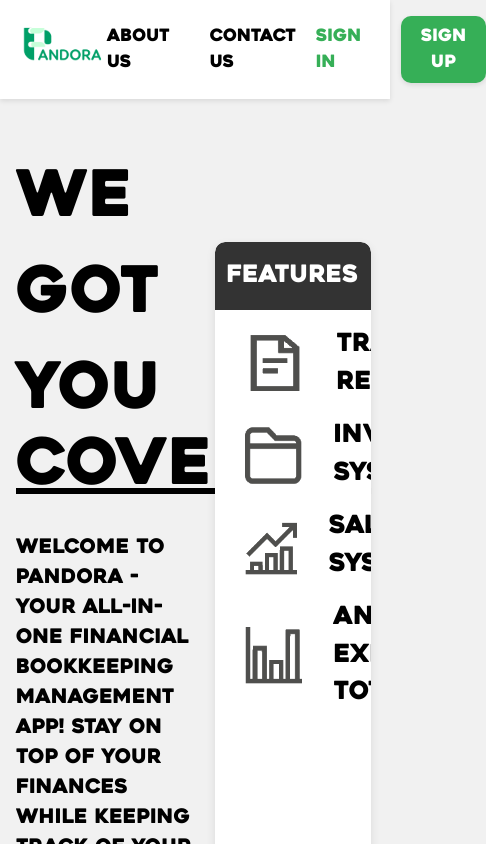
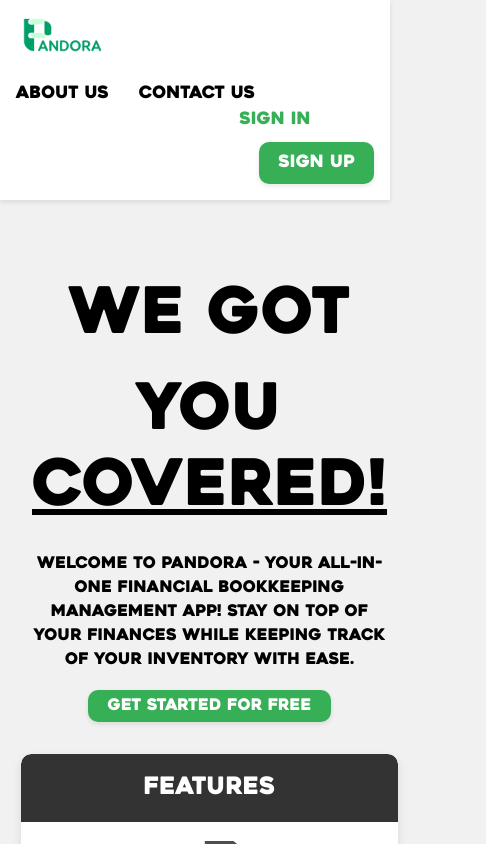
Before and after one commit to MattCania/Pandora, a React (Vite) app in the folder Frontend/: page /landing in a window 390 px wide. Shown: the top 844 px of the page, 486 px wide, since content can reach past the window. Built offline with nearby package versions, Linux system fonts and the light colour scheme.

Commit message:
reactives for some partials

```diff
--- a/Frontend/src/pages/dashboard/dashboard.jsx
+++ b/Frontend/src/pages/dashboard/dashboard.jsx
@@ -1,6 +1,5 @@
-import { useState, useEffect } from "react";
-import styles from './dashboard.module.css'
-import React, { useContext  } from "react";
+import { useContext } from "react";
+import styles from './dashboard.module.css';
 import { SessionContext } from "../home/home";
 import TransactionOverview from "../../components/overviews/homeTransactions";
 import InventoryOverview from "../../components/overviews/homeInventory";
@@ -11,10 +10,9 @@ import GetSession from "../../hooks/GetSession";
 
 function Dashboard() {
     const user = useContext(SessionContext);
-	// const user = GetSession();
 
     if (!user) {
-        return
+        return null;
     }
 
     return (
@@ -25,22 +23,19 @@ function Dashboard() {
             </header>
 
             <section className={styles.firstSection}>
-					<TransactionOverview/>
-					<BudgetOverview/>
+                <TransactionOverview />
+                <BudgetOverview />
             </section>
 
             <section className={styles.secondSection}>
-				<InventoryOverview/>
+                <InventoryOverview />
             </section>
 
             <section className={styles.footerSection}>
-				<Footer/>
-
+                <Footer />
             </section>
         </section>
-	)
-
-
+    );
 }
 
-export default Dashboard
+export default Dashboard;
--- a/Frontend/src/pages/dashboard/dashboard.module.css
+++ b/Frontend/src/pages/dashboard/dashboard.module.css
@@ -1,4 +1,4 @@
-.section{
+.section {
     display: flex;
     flex-direction: column;
     justify-content: flex-start;
@@ -8,7 +8,7 @@
     height: auto;
 }
 
-.welcomeHeader{
+.welcomeHeader {
     display: flex;
     flex-direction: column;
     justify-content: center;
@@ -21,19 +21,19 @@
     box-shadow: 0px 2px 2px var(--textdark);
 }
 
-.welcomeHeader h1{
+.welcomeHeader h1 {
     margin: 0;
     font-size: 1.5em;
     color: var(--textdark);
 }
 
-.welcomeHeader p{
+.welcomeHeader p {
     font-size: 1em;
     margin: 0;
     color: var(--textdark);
 }
 
-.firstSection{
+.firstSection, .secondSection {
     display: flex;
     justify-content: center;
     align-items: center;
@@ -41,18 +41,46 @@
     width: 98%;
     height: auto;
     padding: 4px 0;
+    gap: 1em;
 }
 
-.secondSection{
-	display: flex;
-	justify-content: center;
-	align-items: center;
-	margin: 1em;
-	width: 98%;
-	height: auto;
-}
-
-.footerSection{
+.footerSection {
     height: auto;
     width: 100%;
 }
+
+@media (max-width: 768px) {
+    .welcomeHeader h1 {
+        font-size: 1.2em;
+    }
+
+    .welcomeHeader p {
+        font-size: 0.9em;
+    }
+
+    .firstSection, .secondSection {
+        flex-direction: column;
+        align-items: stretch;
+        gap: 0.5em;
+    }
+}
+
+@media (max-width: 480px) {
+    .welcomeHeader {
+        padding: 0.5em;
+        margin: 0.5em;
+    }
+
+    .welcomeHeader h1 {
+        font-size: 1em;
+    }
+
+    .welcomeHeader p {
+        font-size: 0.8em;
+    }
+
+    .firstSection, .secondSection {
+        gap: 0.3em;
+        margin: 0.5em;
+    }
+}
--- a/Frontend/src/partials/aside/aside.jsx
+++ b/Frontend/src/partials/aside/aside.jsx
@@ -32,7 +32,7 @@ function Aside() {
 
 					<NavLink onClick={linkToggle} to="analytics" className={({ isActive }) => isActive ? `${styles.active}` : ''} ><FontAwesomeIcon icon={faChartLine} />{!displayAside && "Analytics"}</NavLink>
 					<NavLink onClick={linkToggle} to="company" className={({ isActive }) => isActive ? `${styles.active}` : ''} ><FontAwesomeIcon icon={faBuilding} />{!displayAside && "Company"}</NavLink>
-					<NavLink onClick={linkToggle} to="banking" className={({ isActive }) => isActive ? `${styles.active}` : ''} ><FontAwesomeIcon icon={faBank} />{!displayAside && "Banking"}</NavLink>
+					{/*NavLink onClick={linkToggle} to="banking" className={({ isActive }) => isActive ? `${styles.active}` : ''} ><FontAwesomeIcon icon={faBank} />{!displayAside && "Banking"}</NavLink>*/}
 				</div>
 
 				<button className={styles.closeButton} onClick={toggleDisplay}>
--- a/Frontend/src/partials/landing/landing.module.css
+++ b/Frontend/src/partials/landing/landing.module.css
@@ -217,3 +217,110 @@
     object-fit: fill;
 
 }
+
+/* Make navigation responsive */
+@media (max-width: 768px) {
+    .navigation {
+        flex-direction: column;
+        align-items: flex-start;
+    }
+
+    .navigation .logo {
+        margin-bottom: 1rem;
+    }
+
+    .navigation .links {
+        flex-wrap: wrap;
+        gap: 10px;
+    }
+
+    .navigation .logging {
+        flex-direction: column;
+        align-items: flex-start;
+        gap: 10px;
+    }
+}
+
+/* Adjust hero content for smaller screens */
+@media (max-width: 1024px) {
+    .heroContent {
+        grid-template-columns: 1fr;
+    }
+
+    .heroContent .leftContent {
+        margin: 1em 2em;
+        text-align: center;
+    }
+
+    .heroContent .leftContent h1 {
+        font-size: 48px;
+    }
+
+    .heroContent .leftContent .subheader h2 {
+        font-size: 18px;
+    }
+
+    .heroContent .rightContent {
+        justify-content: center;
+    }
+
+    .featuresCard {
+        width: 90%;
+        height: auto;
+    }
+
+    .featuresCard li img {
+        width: 50px;
+        height: 50px;
+    }
+
+    .featuresCard li span {
+        font-size: 20px;
+    }
+}
+
+/* Adjust lower section layout for smaller screens */
+@media (max-width: 768px) {
+    .lowerSection {
+        grid-template-columns: 1fr;
+    }
+
+    .halfLeft {
+        padding: 1rem;
+        text-align: center;
+    }
+
+    .halfLeft h1 {
+        font-size: 36px;
+    }
+
+    .halfLeft h3 {
+        font-size: 16px;
+    }
+
+    .halfRight img {
+        object-fit: contain;
+        height: auto;
+    }
+}
+
+/* Additional adjustments for very small screens */
+@media (max-width: 480px) {
+    .heroContent .leftContent h1 {
+        font-size: 36px;
+    }
+
+    .heroContent .leftContent .subheader h2 {
+        font-size: 16px;
+    }
+
+    .featuresCard li {
+        flex-direction: column;
+        align-items: center;
+        gap: 1rem;
+    }
+
+    .featuresCard li span {
+        text-align: center;
+    }
+}
--- a/Frontend/src/partials/premium/premium.jsx
+++ b/Frontend/src/partials/premium/premium.jsx
@@ -25,7 +25,7 @@ function Premium() {
                         <h3>• Experimental Features</h3>
                         <h3>• Early Access to future features</h3>
                     </ul>
-                    <button className={styles.button}>Give us 100$ dollars HEHE</button>
+                    <button className={styles.button}>Subscribe</button>
                 </div>
         </section>
     )
--- a/Frontend/src/partials/premium/premium.module.css
+++ b/Frontend/src/partials/premium/premium.module.css
@@ -68,6 +68,7 @@
 .button {
     width: 350px;
     height: 40px;
+    margin-bottom: 20px;
     background-color: rgba(54, 175, 87, 1);
     border-radius: 10px;
     color: white;
--- a/Frontend/src/partials/profile editing/profileEdit.module.css
+++ b/Frontend/src/partials/profile editing/profileEdit.module.css
@@ -145,9 +145,54 @@
     font-weight: bolder;
 }
 
-/* For smaller screens, make the grid responsive */
 @media (max-width: 768px) {
-    .field {
-        grid-template-columns: 1fr; /* Single column for narrow screens */
+    .middle {
+        padding: 1rem;
+        width: 90%;
+    }
+
+    .head {
+        flex-direction: column;
+        text-align: center;
+    }
+
+    .head p {
+        font-size: 3rem;
+        padding: 1.5rem;
+    }
+
+    .edit {
+        margin: 1rem auto;
+    }
+
+    .upperSection, .lowerSection {
+        padding: 1.5rem;
+    }
+
+    .field label {
+        font-size: 0.9rem;
+    }
+
+    .field input {
+        font-size: 0.9rem;
     }
 }
+
+@media (max-width: 480px) {
+    .head p {
+        font-size: 2.5rem;
+        padding: 1rem;
+    }
+
+    .head h1 {
+        font-size: 1.5rem;
+    }
+
+    .head h2 {
+        font-size: 1.2rem;
+    }
+
+    .field {
+        grid-template-columns: 1fr;
+    }
+}
--- a/Frontend/src/partials/profile/profile.module.css
+++ b/Frontend/src/partials/profile/profile.module.css
@@ -135,9 +135,54 @@
     padding: 4em;
 }
 
-/* For smaller screens, make the grid responsive */
 @media (max-width: 768px) {
-    .field {
-        grid-template-columns: 1fr; /* Single column for narrow screens */
+    .middle {
+        padding: 1rem;
+        width: 90%;
+    }
+
+    .head {
+        flex-direction: column;
+        text-align: center;
+    }
+
+    .head p {
+        font-size: 3rem;
+        padding: 1.5rem;
+    }
+
+    .edit {
+        margin: 1rem auto;
+    }
+
+    .upperSection, .lowerSection {
+        padding: 1.5rem;
+    }
+
+    .field label {
+        font-size: 0.9rem;
+    }
+
+    .field input {
+        font-size: 0.9rem;
     }
 }
+
+@media (max-width: 480px) {
+    .head p {
+        font-size: 2.5rem;
+        padding: 1rem;
+    }
+
+    .head h1 {
+        font-size: 1.5rem;
+    }
+
+    .head h2 {
+        font-size: 1.2rem;
+    }
+
+    .field {
+        grid-template-columns: 1fr;
+    }
+}
```
Also changed, not shown: 1 other file (tests, documents, lock files or other folders). Lines whose indentation alone changed are shown as unchanged.
